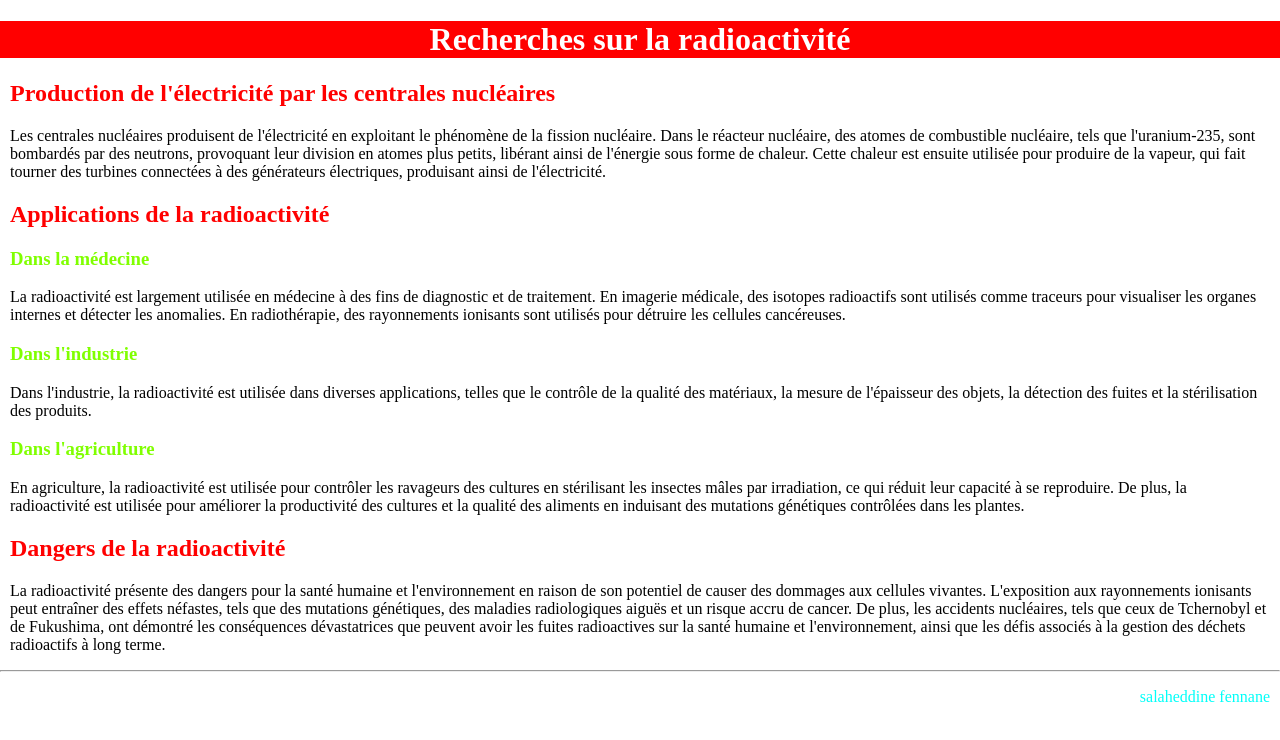
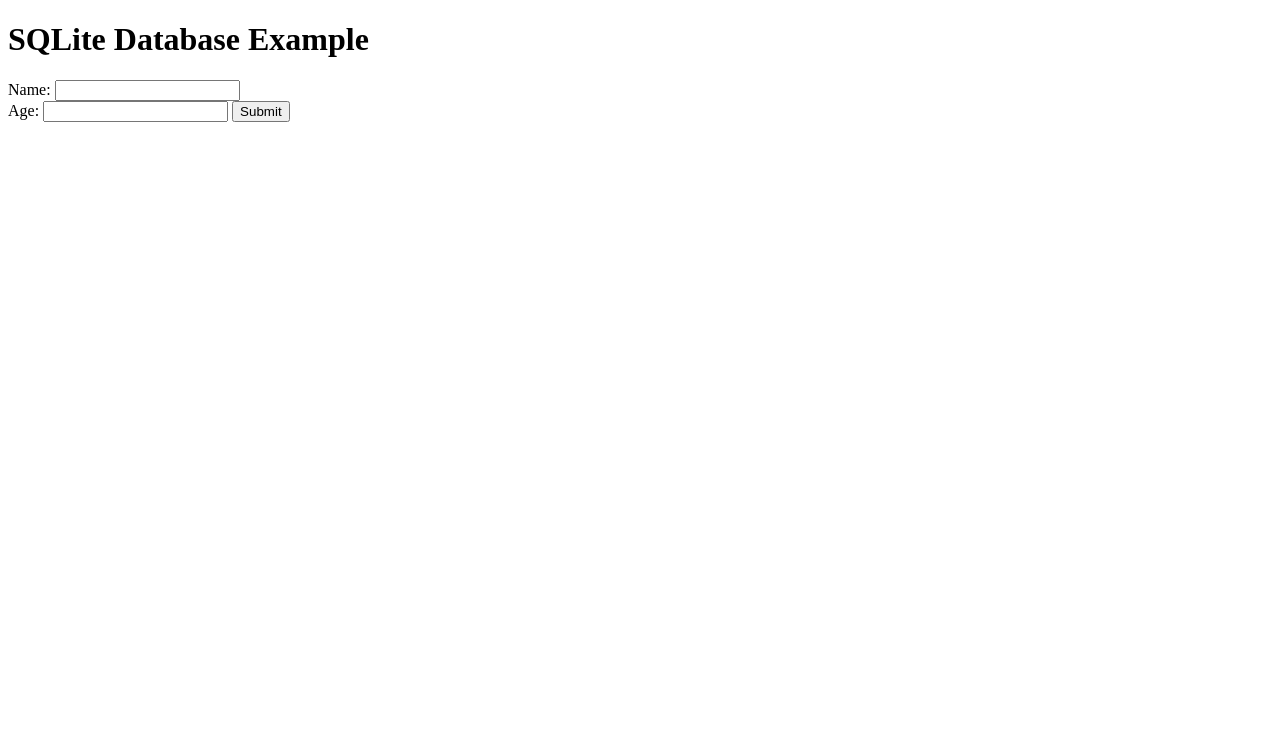
Before and after one commit to Taristo/Library.github.oi, a plain HTML site: page index.html in a window 1280 px wide. Drawn offline with Linux system fonts and the light colour scheme.

Commit message:
Update index.html

```diff
--- a/index.html
+++ b/index.html
@@ -1,58 +1,21 @@
 <!DOCTYPE html>
-<html lang="fr">
+<html lang="en">
 <head>
     <meta charset="UTF-8">
     <meta name="viewport" content="width=device-width, initial-scale=1.0">
-    <title>salaheddine fennane projet</title>
-    <style>
-        body {
-            max-width: 100%;
-            margin: 0 auto;
-            padding: 0 0px;
-        }
-h2,h3,p{
-   padding: 0 10px;
-    }
-        h1{
-      background-color: red;
-      text-align: center;
-      font-weight:bold;
-      color: #fff;
-        }
-
-
-        h2{
-       color: red;
-        }
-        h3{
-         color: #80FF00;
-        }
-        .p{
-            text-align: right;
-            color: #00FFF9;
-        }
-    </style>
+    <title>SQLite Database Example</title>
 </head>
 <body>
+    <h1>SQLite Database Example</h1>
+    <form id="dataForm">
+        <label for="name">Name:</label>
+        <input type="text" id="name" name="name">
+        <br/>
+        <label for="age">Age:</label>
+        <input type="number" id="age" name="age">
+        <button type="submit">Submit</button>
+    </form>
 
-<h1>Recherches sur la radioactivité</h1>
-
-<h2>Production de l'électricité par les centrales nucléaires</h2>
-<p>Les centrales nucléaires produisent de l'électricité en exploitant le phénomène de la fission nucléaire. Dans le réacteur nucléaire, des atomes de combustible nucléaire, tels que l'uranium-235, sont bombardés par des neutrons, provoquant leur division en atomes plus petits, libérant ainsi de l'énergie sous forme de chaleur. Cette chaleur est ensuite utilisée pour produire de la vapeur, qui fait tourner des turbines connectées à des générateurs électriques, produisant ainsi de l'électricité.</p>
-
-<h2>Applications de la radioactivité</h2>
-<h3>Dans la médecine</h3>
-<p>La radioactivité est largement utilisée en médecine à des fins de diagnostic et de traitement. En imagerie médicale, des isotopes radioactifs sont utilisés comme traceurs pour visualiser les organes internes et détecter les anomalies. En radiothérapie, des rayonnements ionisants sont utilisés pour détruire les cellules cancéreuses.</p>
-<h3>Dans l'industrie</h3>
-<p>Dans l'industrie, la radioactivité est utilisée dans diverses applications, telles que le contrôle de la qualité des matériaux, la mesure de l'épaisseur des objets, la détection des fuites et la stérilisation des produits.</p>
-<h3>Dans l'agriculture</h3>
-<p>En agriculture, la radioactivité est utilisée pour contrôler les ravageurs des cultures en stérilisant les insectes mâles par irradiation, ce qui réduit leur capacité à se reproduire. De plus, la radioactivité est utilisée pour améliorer la productivité des cultures et la qualité des aliments en induisant des mutations génétiques contrôlées dans les plantes.</p>
-
-<h2>Dangers de la radioactivité</h2>
-<p>La radioactivité présente des dangers pour la santé humaine et l'environnement en raison de son potentiel de causer des dommages aux cellules vivantes. L'exposition aux rayonnements ionisants peut entraîner des effets néfastes, tels que des mutations génétiques, des maladies radiologiques aiguës et un risque accru de cancer. De plus, les accidents nucléaires, tels que ceux de Tchernobyl et de Fukushima, ont démontré les conséquences dévastatrices que peuvent avoir les fuites radioactives sur la santé humaine et l'environnement, ainsi que les défis associés à la gestion des déchets radioactifs à long terme.</p>
-<hr />
-
-<p class="p">salaheddine fennane</p>
-
+    <script src="script.js"></script>
 </body>
 </html>
```
